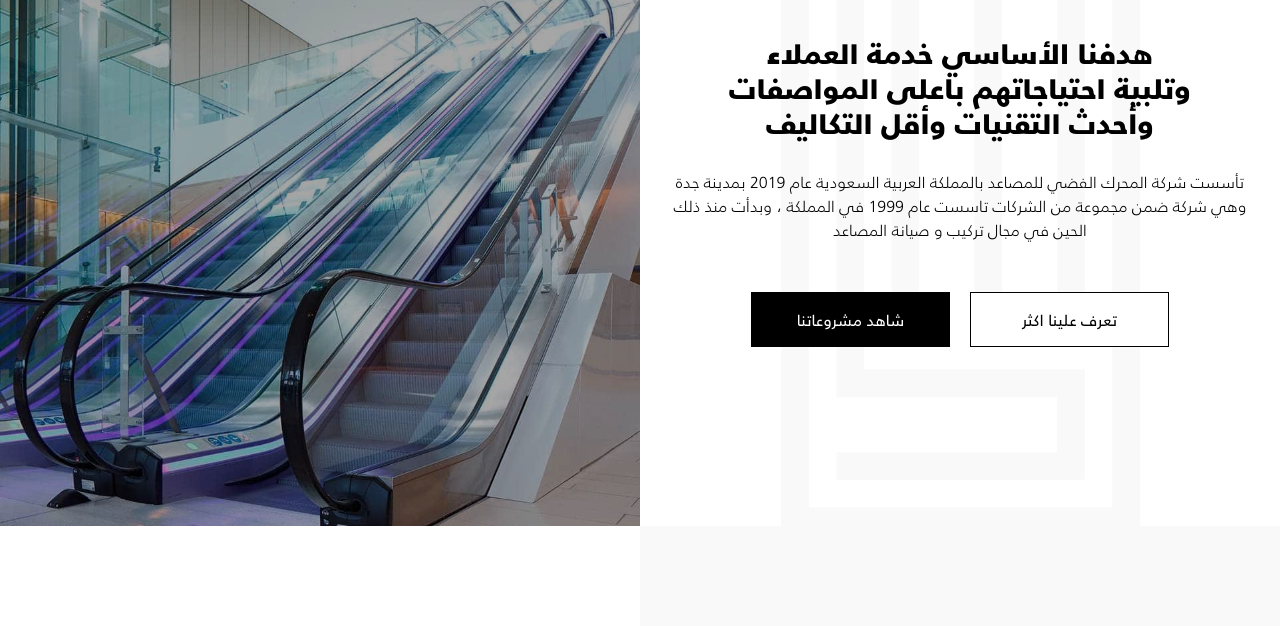
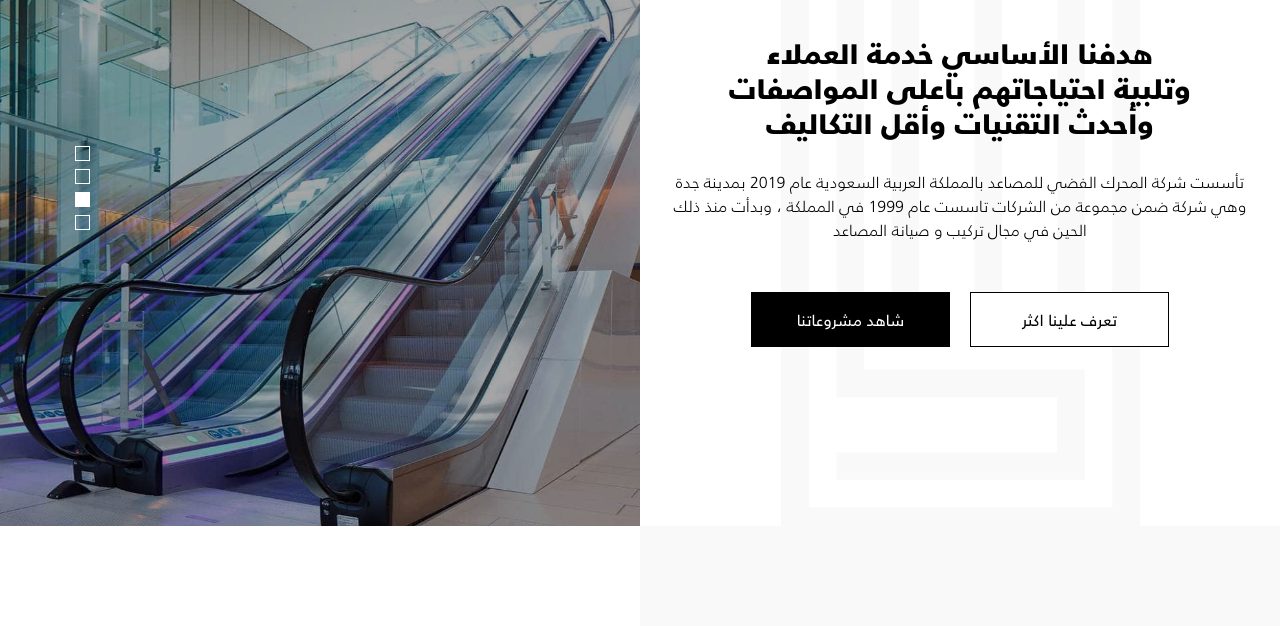
Before and after one commit to HaSanAlkholy/Silver-motor, a plain HTML site: page index.html in a window 1280 px wide. Shown: the part 174-800 px from the top of the page. Drawn offline with Linux system fonts and the light colour scheme.

Commit message:
committed

```diff
--- a/assets/js/main.js
+++ b/assets/js/main.js
@@ -47,7 +47,7 @@ $(window).on('load', function () {
         }
 
         if ($(!'.swiper-container').length) {
-          addSwiper();
+            addSwiper();
         }
     }
     resized();
@@ -131,6 +131,26 @@ $(window).on('load', function () {
     }
     addSwiper();
 
+    window.mySwiper = new Swiper('#header-slider', {
+        // Optional parameters
+        direction: 'horizontal',
+        effect: 'fade',
+        loop: true,
+        slidesPerView: 1,
+        speed: 1500,
+        spaceBetween: 0,
+        mousewheel:false,
+        simulateTouch: false,
+        updateOnWindowResize: true,
+        pagination: {
+            el: '.header-img .swiper-pagination',
+            clickable: true,
+        },
+        autoplay: {
+            delay:3500,
+        },
+    });
+
 
     $(".slide").on("click", function () {
         console.log('here');
--- a/assets/scss/main.scss
+++ b/assets/scss/main.scss
@@ -541,17 +541,41 @@ header {
     }
 
     .header-img {
-        background-image: url("../img/header/header.jpg");
-        background-repeat: no-repeat;
-        background-position: center;
-        background-size: cover;
         position: relative;
+        height: 100%;
+
+        .swiper-container {
+            width: 100%;
+            height: 100%;
+        }
+        .swiper-pagination {
+            top: 50%;
+            left: 70px;
+            transform: rotate(90deg);
+
+            .swiper-pagination-bullet {
+                height: 15px;
+                width: 15px;
+                border-radius: 0;
+                background-color: transparent;
+                border: 1px solid white;
+                margin: 0 4px;
+                opacity: 1;
+            }
+            .swiper-pagination-bullet-active {
+                background-color: white;
+            }
+
+            @media (max-width: 1500px) {
+                left: 35px;
+            }
+        }
 
         @media (max-width: 991px) {
             display: none;
         }
         img {
-            height: auto;
+            height: 100%;
             width: 100%;
         }
         .header-shadow {
@@ -561,6 +585,7 @@ header {
             top: 0;
             left: 0;
             background-color: rgba(0, 0, 0, 0.35);
+            z-index: 9;
         }
     }
 }
@@ -640,16 +665,15 @@ section {
     .about-item:nth-child(even) {
         flex-direction: row-reverse;
 
-        @media(max-width:768px){
+        @media (max-width: 768px) {
             flex-direction: column-reverse;
         }
     }
 
     .about-item {
-
-        @media(max-width:768px){
+        @media (max-width: 768px) {
             flex-direction: column-reverse;
-            margin-bottom: 30px;;
+            margin-bottom: 30px;
         }
         .mob-head {
             text-align: center;
@@ -1201,6 +1225,18 @@ html[dir="ltr"] {
                 padding-top: 80px;
             }
         }
+
+        .header-img {
+            .swiper-pagination {
+                left: unset;
+                right: 70px;
+
+                @media (max-width: 1500px) {
+                    left: unset;
+                    right: 35px;
+                }
+            }
+        }
     }
 
     #services {
--- a/index.html
+++ b/index.html
@@ -115,7 +115,16 @@
 
                 </div>
                 <div class="col-lg-6 header-img">
+                    <div class="swiper-container" id="header-slider">
+                        <div class="swiper-wrapper">
+                            <div class="swiper-slide head-slide"><img src="./assets/img/header/header.jpg" alt="..."></div>
+                            <div class="swiper-slide head-slide"><img src="./assets/img/header/header.jpg" alt="..."></div>
+                            <div class="swiper-slide head-slide"><img src="./assets/img/header/header.jpg" alt="..."></div>
+                            <div class="swiper-slide head-slide"><img src="./assets/img/header/header.jpg" alt="..."></div>
+                        </div>
+                    </div>
                     <div class="header-shadow"></div>
+                    <div class="swiper-pagination"></div>
                 </div>
 
             </div>
```
Also changed, not shown: index-en.html (+9 -0 lines), assets/css/main.css, 1 other file.
